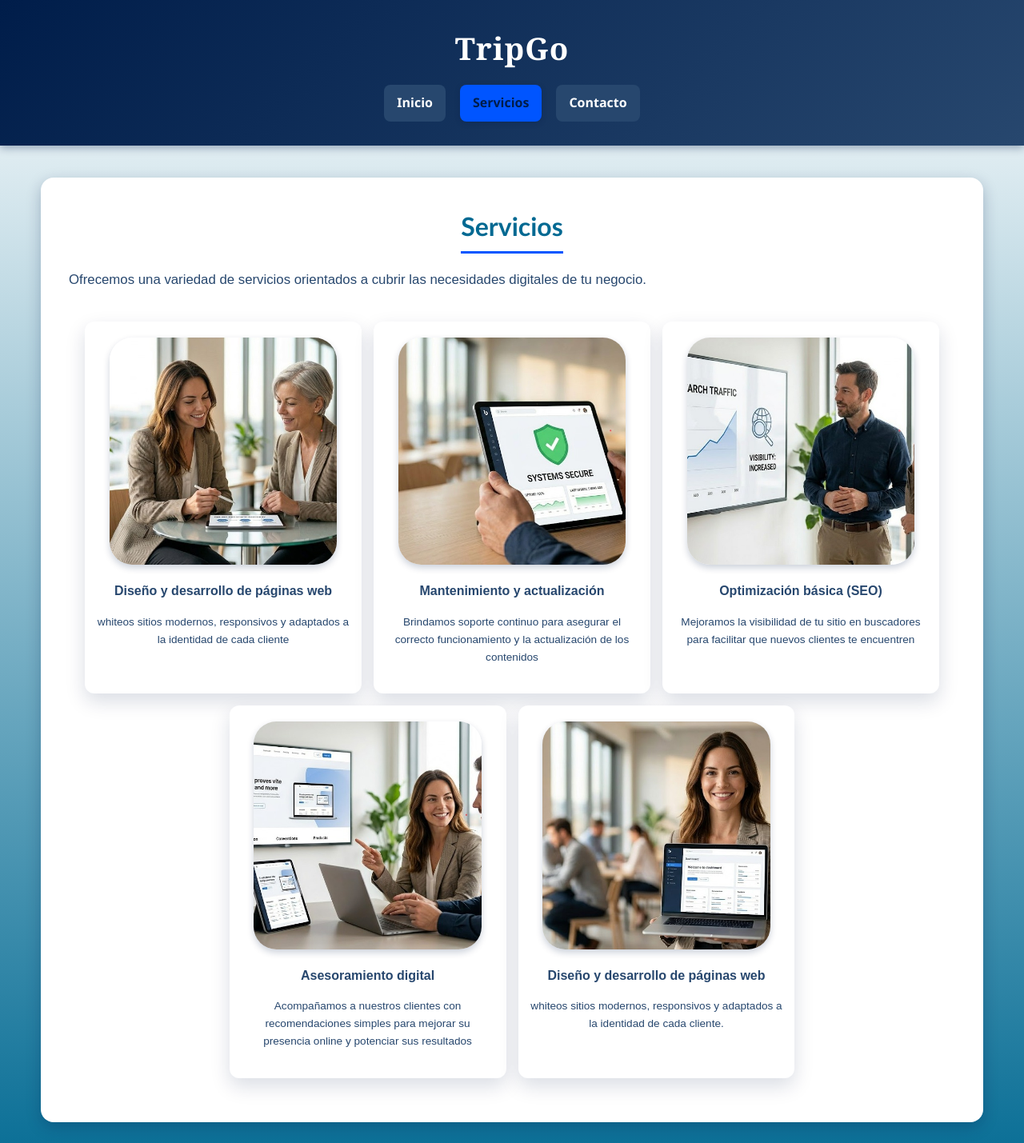
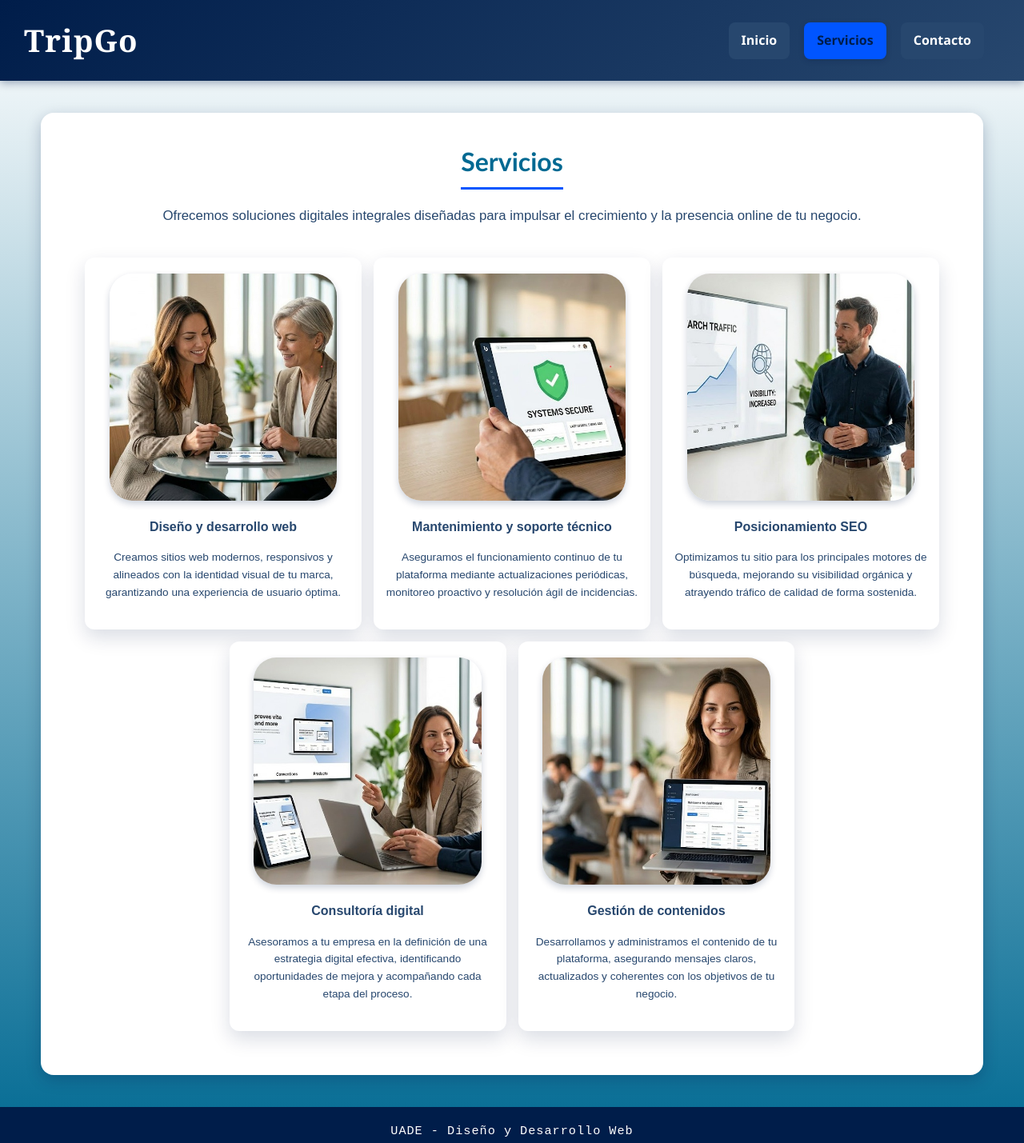
Before and after one commit to manugonzalezm/Grupo_9_Diseno_Desarrollo_Web, a website: page services.html in a window 1280 px wide. Shown: the top 1429 px of the page at 80% size. Drawn offline with Linux system fonts and the light colour scheme.

Commit message:
Refactor de estilos en home, links en Header, y texto en servicios

```diff
--- a/css/service-cards.css
+++ b/css/service-cards.css
@@ -25,7 +25,6 @@
   padding: 20px 15px;
   flex: 0 0 calc(33.333% - 10px);
   min-width: 250px;
-  max-width: 400px;
   display: flex;
   flex-direction: column;
   text-align: center;
--- a/css/styles.css
+++ b/css/styles.css
@@ -29,25 +29,32 @@ body {
 .site-header {
   background: linear-gradient(135deg, var(--prussian-blue), var(--yale-blue));
   color: var(--white);
-  text-align: center;
-  padding: 30px 20px;
+  padding: 20px 30px;
   box-shadow: 0 3px 10px rgb(0 29 74 / 35%);
+  display: flex;
+  align-items: center;
+  justify-content: space-between;
 }
 
 .site-header h1 {
   font-family: Georgia, "Times New Roman", serif;
   font-size: 2.4rem;
   letter-spacing: 1px;
-  margin-bottom: 15px;
   color: var(--white);
+}
+
+.site-header h1 a {
+  color: inherit;
+  text-decoration: none;
 }
 
 /* Navegación */
 .main-nav {
   display: flex;
-  justify-content: center;
+  justify-content: flex-end;
   gap: 18px;
   flex-wrap: wrap;
+  margin-right: 20px;
 }
 
 .main-nav a {
@@ -232,6 +239,31 @@ body {
   color: var(--cerulean);
 }
 
+/* Texto introductorio del home */
+.intro-text {
+  font-size: 1.15rem;
+  color: var(--yale-blue);
+  text-align: center;
+  margin: 0 0 20px;
+  padding: 15px 30px;
+}
+
+/* Banner de imágenes */
+.banner {
+  display: flex;
+  gap: 12px;
+  margin: 25px 0 35px;
+  border-radius: 12px;
+  overflow: hidden;
+}
+
+.banner img {
+  flex: 1;
+  height: 220px;
+  object-fit: cover;
+  border-radius: 10px;
+}
+
 /* Responsive */
 @media (width <= 700px) {
   .card {
--- a/services.html
+++ b/services.html
@@ -11,7 +11,7 @@
   </head>
   <body>
     <header class="site-header">
-      <h1>TripGo</h1>
+      <h1><a href="./index.html">TripGo</a></h1>
 
       <nav class="main-nav">
         <a href="./index.html">Inicio</a>
@@ -24,64 +24,69 @@
       <section class="card">
         <h2>Servicios</h2>
 
-        <p>
-          Ofrecemos una variedad de servicios orientados a cubrir las
-          necesidades digitales de tu negocio.
+        <p style="text-align: center;">
+          Ofrecemos soluciones digitales integrales diseñadas para impulsar
+          el crecimiento y la presencia online de tu negocio.
         </p>
 
         <div class="service-container">
           <div class="service-card">
             <div class="service-img-container">
-              <img src="./img/services-01.jpeg" alt="Servicios" />
+              <img src="./img/services-01.jpeg" alt="Diseño y desarrollo web" />
             </div>
-            <p class="title">Diseño y desarrollo de páginas web</p>
+            <p class="title">Diseño y desarrollo web</p>
             <p class="description">
-              whiteos sitios modernos, responsivos y adaptados a la identidad de
-              cada cliente
+              Creamos sitios web modernos, responsivos y alineados con la
+              identidad visual de tu marca, garantizando una experiencia de
+              usuario óptima.
             </p>
           </div>
 
           <div class="service-card">
             <div class="service-img-container">
-              <img src="./img/services-02.jpeg" alt="Servicios" />
+              <img src="./img/services-02.jpeg" alt="Mantenimiento y soporte" />
             </div>
-            <p class="title">Mantenimiento y actualización</p>
+            <p class="title">Mantenimiento y soporte técnico</p>
             <p class="description">
-              Brindamos soporte continuo para asegurar el correcto
-              funcionamiento y la actualización de los contenidos
+              Aseguramos el funcionamiento continuo de tu plataforma mediante
+              actualizaciones periódicas, monitoreo proactivo y resolución
+              ágil de incidencias.
             </p>
           </div>
 
           <div class="service-card">
             <div class="service-img-container">
-              <img src="./img/services-03.jpeg" alt="Servicios" />
+              <img src="./img/services-03.jpeg" alt="Posicionamiento SEO" />
             </div>
-            <p class="title">Optimización básica (SEO)</p>
+            <p class="title">Posicionamiento SEO</p>
             <p class="description">
-              Mejoramos la visibilidad de tu sitio en buscadores para facilitar
-              que nuevos clientes te encuentren
+              Optimizamos tu sitio para los principales motores de búsqueda,
+              mejorando su visibilidad orgánica y atrayendo tráfico de calidad
+              de forma sostenida.
             </p>
           </div>
 
           <div class="service-card">
             <div class="service-img-container">
-              <img src="./img/services-04.jpeg" alt="Servicios" />
+              <img src="./img/services-04.jpeg" alt="Consultoría digital" />
             </div>
-            <p class="title">Asesoramiento digital</p>
+            <p class="title">Consultoría digital</p>
             <p class="description">
-              Acompañamos a nuestros clientes con recomendaciones simples para
-              mejorar su presencia online y potenciar sus resultados
+              Asesoramos a tu empresa en la definición de una estrategia digital
+              efectiva, identificando oportunidades de mejora y acompañando cada
+              etapa del proceso.
             </p>
           </div>
 
           <div class="service-card">
             <div class="service-img-container">
-              <img src="./img/services-05.jpeg" alt="Servicios" />
+              <img src="./img/services-05.jpeg" alt="Gestión de contenidos" />
             </div>
-            <p class="title">Diseño y desarrollo de páginas web</p>
+            <p class="title">Gestión de contenidos</p>
             <p class="description">
-              whiteos sitios modernos, responsivos y adaptados a la identidad de
-              cada cliente.
+              Desarrollamos y administramos el contenido de tu plataforma,
+              asegurando mensajes claros, actualizados y coherentes con los
+              objetivos de tu negocio.
             </p>
           </div>
         </div>
```
Also changed, not shown: contact.html (+2 -2 lines), index.html (+16 -19 lines).
